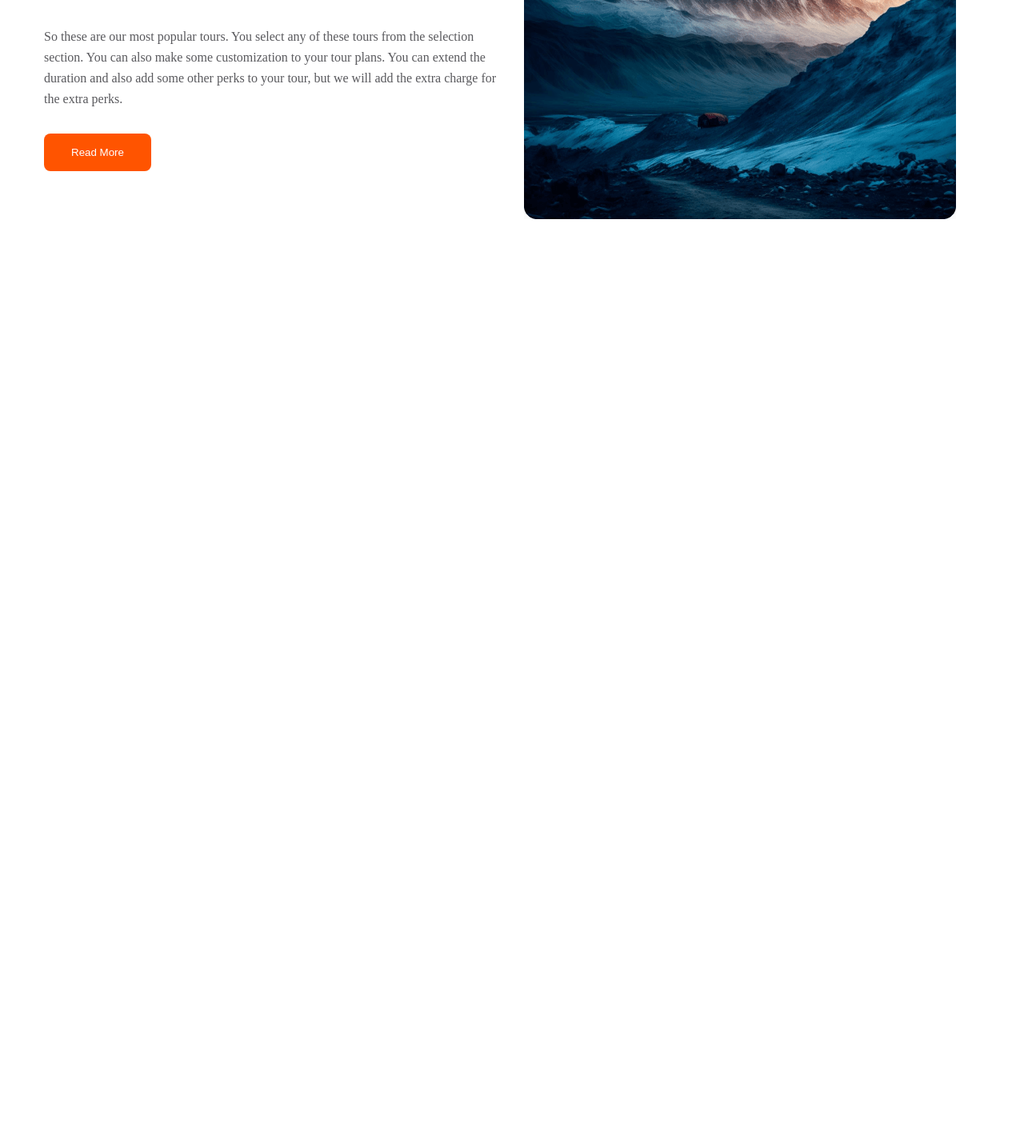
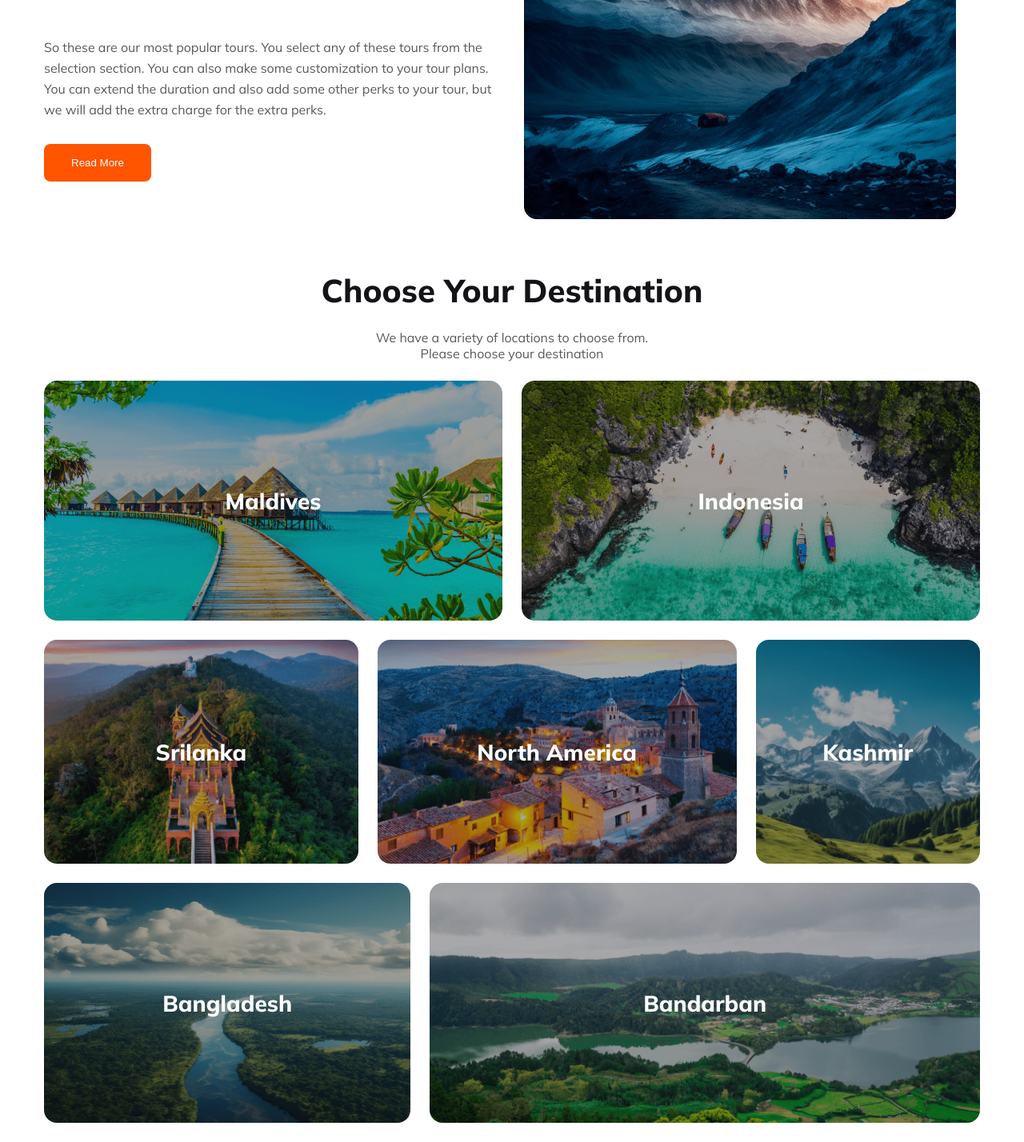
Before and after one commit to Sadman-Chowdhury/B9A2-Wemo-Travel, a plain HTML site: page index.html in a window 1280 px wide. Shown: the part 974-2402 px from the top of the page at 80% size. Before the commit the page ends 1252 px from the top, so only its background shows below. Drawn offline with Linux system fonts and the light colour scheme.

Commit message:
Destination part added with responsive

```diff
--- a/index.html
+++ b/index.html
@@ -60,6 +60,23 @@
             </div>
             <div class="tour-img"><img src="Images/Rectangle 4.png" alt="4"></div>
         </section>
+        <section class="destination">
+            <h1 class="primary-title" id="one">Choose Your Destination</h1>
+            <p class="primary-des" id="two">We have a variety of locations to choose from. <br> Please choose your destination</p>
+            <div class="d-1">
+                <div class="img1"><span class="span">Maldives</span></div>
+                <div class="img2"><span class="span">Indonesia</span></div>
+            </div>
+            <div class="d-2">
+                <div class="img3"><span class="span">Srilanka</span></div>
+                <div class="img4"><span class="span">North America</span></div>
+                <div class="img5"><span class="span">Kashmir</span></div>
+            </div>
+            <div class="d-3">
+                <div class="img6"><span class="span">Bangladesh</span></div>
+                <div class="img7"><span class="span">Bandarban</span></div>
+            </div>
+        </section>
       </main>
 </body>
 </html>
--- a/responsive.css
+++ b/responsive.css
@@ -1,4 +1,10 @@
 @media screen and (max-width:600px) {
+    .primary-title{
+        font-size: 20px;
+    }
+    .primary-des{
+        font-size: 14px;
+    }
     .header{
         width: 90%;
         margin: 0 auto;
@@ -25,7 +31,7 @@
     .banner-title{
         font-size: 30px;
     }
-    .banner-form, .tour{
+    .banner-form, .tour, .d-1, .d-2, .d-3{
         flex-direction: column;
     }
     .form{
@@ -40,4 +46,12 @@
     .tour-img img{
         width: 175%;
     }
+    .span{
+        font-size: 20px;
+    }
+    .img1, .img2, .img3, .img4, .img5, .img6, .img7{
+        width: 90%;
+        height: 176px;
+        margin: 0 auto;
+    }
 }
--- a/style.css
+++ b/style.css
@@ -6,7 +6,7 @@
 }
 
 body{
-    font-family: Muslish;
+    font-family: Mulish;
 }
 .primary-btn{
     border-radius: 8px;
@@ -124,6 +124,7 @@ body{
     display: flex;
     gap: 30px;
     margin-top: 100px;
+    margin-bottom: 60px;
 }
 .tour-info{
     width: 50%;
@@ -141,3 +142,114 @@ body{
 .tour-img{
     width: 50%;
 }
+
+/* Destination part */
+
+.destination{
+    max-width: 1170px;
+    margin: 0 auto;
+}
+#one, #two{
+    text-align: center;
+    margin-bottom: 24px;
+}
+.span{
+    color: #FFF;
+    font-size: 28px;
+    font-weight: 800;
+}
+.d-1, .d-2, .d-3{
+    display: flex;
+    gap: 24px;
+    margin-bottom: 24px;
+}
+.img1{
+    background: linear-gradient(0deg, rgba(19, 19, 24, 0.20) 0%, rgba(19, 19, 24, 0.20) 100%), url('Images/Rectangle\ 5.png'), lightgray 50%;
+    background-size: cover;
+    background-repeat: no-repeat;
+    background-position: center;
+    width: 50%;
+    height: 300px;
+    border-radius: 16px;
+    display: flex;
+    align-items: center;
+    justify-content: center;
+}
+.img2{
+    background: linear-gradient(0deg, rgba(19, 19, 24, 0.20) 0%, rgba(19, 19, 24, 0.20) 100%), url('Images/Rectangle\ 8.png');
+    background-size: cover;
+    background-repeat: no-repeat;
+    background-position: center;
+    text-align: center;
+    width: 50%;
+    height: 300px;
+    border-radius: 16px;
+    display: flex;
+    align-items: center;
+    justify-content: center;
+}
+.img3{
+    background: linear-gradient(0deg, rgba(19, 19, 24, 0.20) 0%, rgba(19, 19, 24, 0.20) 100%), url('Images/Rectangle\ 6.png');
+    background-size: cover;
+    background-repeat: no-repeat;
+    background-position: center;
+    text-align: center;
+    width: 35%;
+    height: 280px;
+    border-radius: 16px;
+    display: flex;
+    align-items: center;
+    justify-content: center;
+}
+.img4{
+    background: linear-gradient(0deg, rgba(19, 19, 24, 0.20) 0%, rgba(19, 19, 24, 0.20) 100%), url('Images/Rectangle\ 7.png');
+    background-size: cover;
+    background-repeat: no-repeat;
+    background-position: center;
+    text-align: center;
+    width: 40%;
+    height: 280px;
+    border-radius: 16px;
+    display: flex;
+    align-items: center;
+    justify-content: center;
+}
+.img5{
+    background: linear-gradient(0deg, rgba(19, 19, 24, 0.20) 0%, rgba(19, 19, 24, 0.20) 100%), url('Images/Rectangle\ 9.png');
+    background-size: cover;
+    background-repeat: no-repeat;
+    background-position: center;
+    text-align: center;
+    width: 25%;
+    height: 280px;
+    border-radius: 16px;
+    display: flex;
+    align-items: center;
+    justify-content: center;
+}
+.img6{
+    background: linear-gradient(0deg, rgba(19, 19, 24, 0.20) 0%, rgba(19, 19, 24, 0.20) 100%), url('Images/Rectangle\ 11.png');
+    background-size: cover;
+    background-repeat: no-repeat;
+    background-position: center;
+    text-align: center;
+    width: 40%;
+    height: 300px;
+    border-radius: 16px;
+    display: flex;
+    align-items: center;
+    justify-content: center;
+}
+.img7{
+    background: linear-gradient(0deg, rgba(19, 19, 24, 0.20) 0%, rgba(19, 19, 24, 0.20) 100%), url('Images/Rectangle\ 10.png');
+    background-size: cover;
+    background-repeat: no-repeat;
+    background-position: center;
+    text-align: center;
+    width: 60%;
+    height: 300px;
+    border-radius: 16px;
+    display: flex;
+    align-items: center;
+    justify-content: center;
+}
```
Also changed, not shown: 1 other file.
